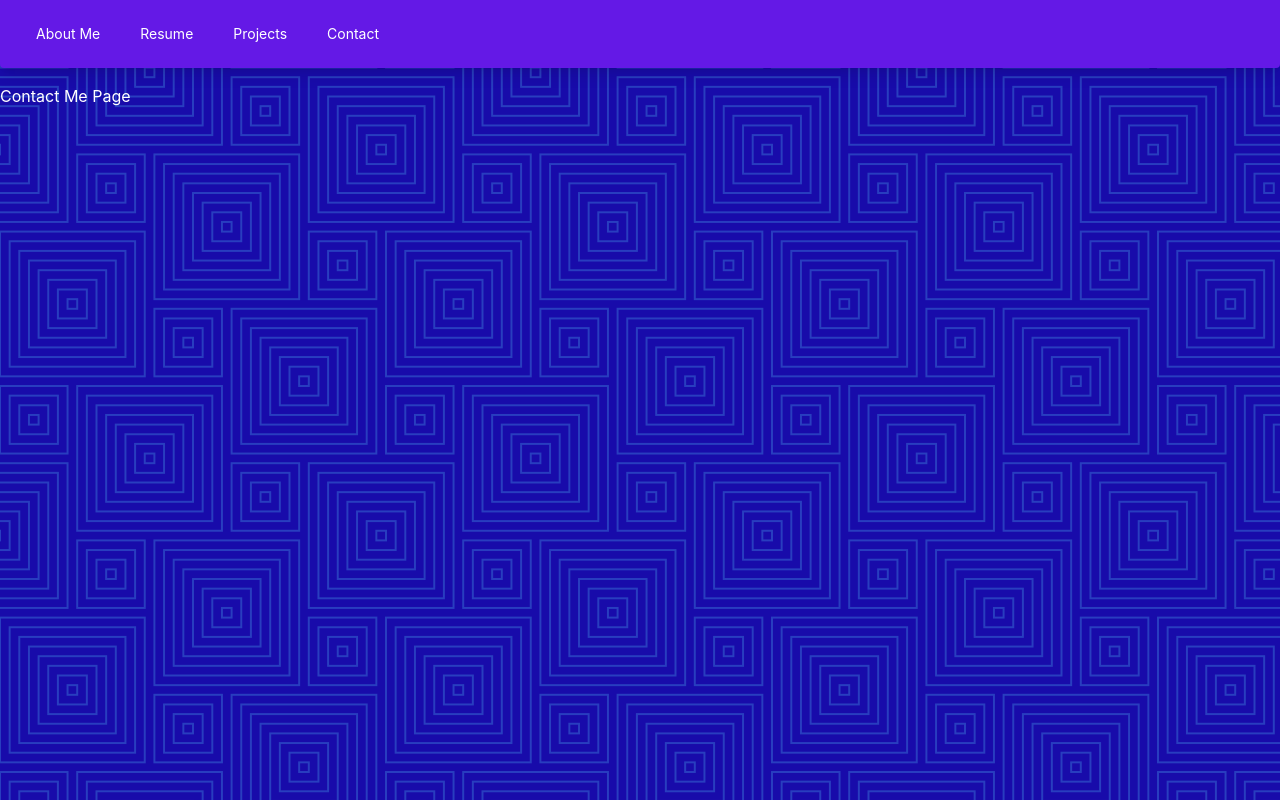
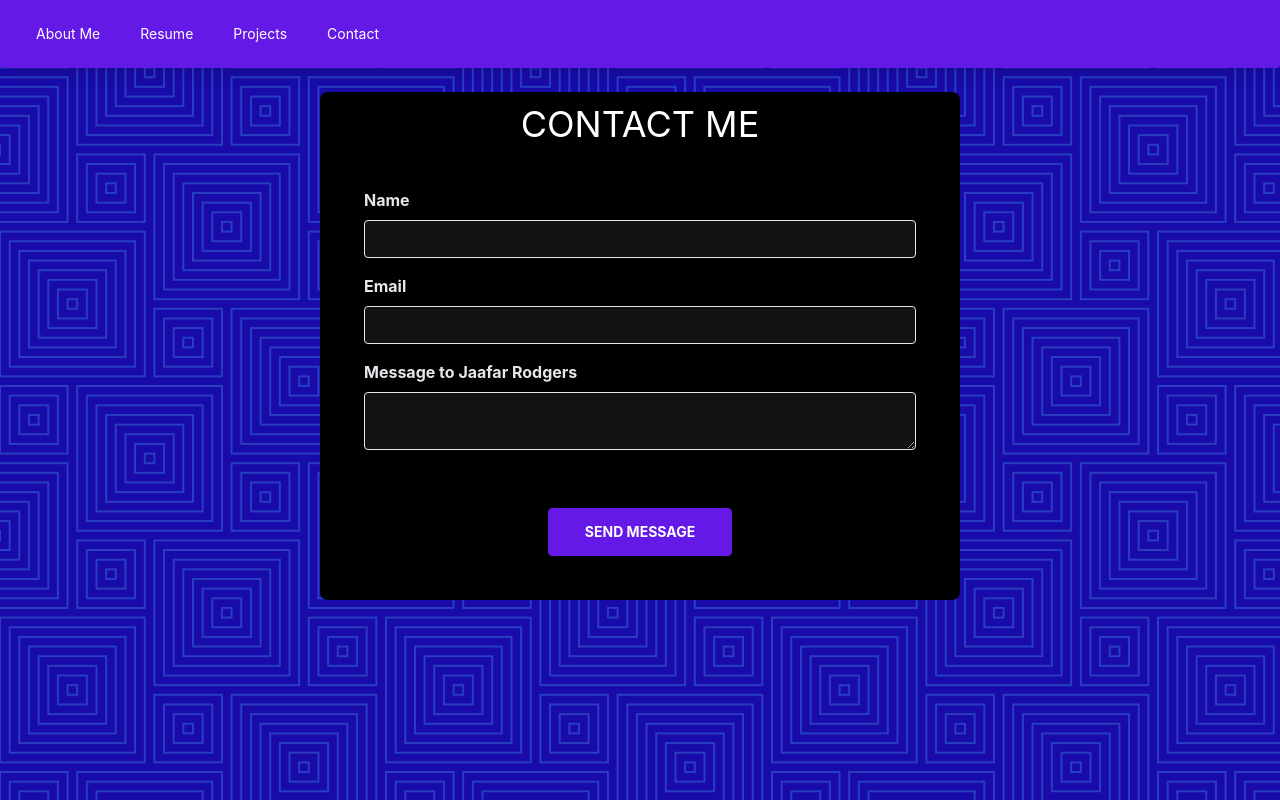
Before and after one commit to MrFiszbi1/Portfolio-Jaafar-Rodgers, a React (Vite) app in the folder vite-project/: page /Contact in a window 1280 px wide. Built offline with nearby package versions, Linux system fonts and the light colour scheme.

Commit message:
Basic Form added
Basic Form added

```diff
--- a/vite-project/src/assets/css/PortfolioStyles.css
+++ b/vite-project/src/assets/css/PortfolioStyles.css
@@ -1,7 +1,6 @@
 @tailwind base;
 @tailwind components;
 @tailwind utilities;
-@tailwind themes;
 
 .portfolioStyle {
     background-color: #180baa;
@@ -62,3 +61,11 @@
 .projectHeader {
     @apply flex justify-start text-2xl px-2
 }
+
+.inputArea {
+    @apply shadow appearance-none border rounded w-full py-2 px-3 text-gray-300 leading-tight focus:outline-none
+}
+
+.formName {
+    @apply block text-gray-200 font-bold mb-2
+}
--- /dev/null
+++ b/vite-project/src/components/ContactForm.tsx
@@ -0,0 +1,82 @@
+import React, { useState } from 'react';
+
+interface ContactMeFormData {
+    name: string;
+    email: string;
+    message: string;
+}
+
+const ContactMeForm: React.FC = () => {
+    const [formData, setFormData] = useState<ContactMeFormData>({
+        name: '',
+        email: '',
+        message: '',
+    });
+
+    const handleChange = (event: React.ChangeEvent<HTMLInputElement | HTMLTextAreaElement>) => {
+        setFormData((prevData) => ({
+            ...prevData,
+            [event.target.name]: event.target.value,
+        }));
+    };
+
+    const handleSubmit = (event: React.FormEvent<HTMLFormElement>) => {
+        event.preventDefault();
+
+        // Handle form submission logic here (e.g., send an email)
+        console.log('Form data:', formData);
+    };
+
+    return (
+        <div className="container mx-auto bg-black rounded-lg overflow-auto m-6 p-3 sm:w-1/2 w-11/12">
+            <h2 className="mx-auto sm:text-4xl text-3xl mb-3 text-white flex justify-center">CONTACT ME</h2>
+            <form onSubmit={handleSubmit} className="rounded-lg shadow-md p-8 flex flex-col">
+                <div className="mb-4">
+                    <label htmlFor="name" className="formName">
+                        Name
+                    </label>
+                    <input
+                        type="text"
+                        id="name"
+                        name="name"
+                        value={formData.name}
+                        onChange={handleChange}
+                        className="inputArea"
+                    />
+                </div>
+                <div className="mb-4">
+                    <label htmlFor="email" className="formName">
+                        Email
+                    </label>
+                    <input
+                        type="email"
+                        id="email"
+                        name="email"
+                        value={formData.email}
+                        onChange={handleChange}
+                        className="inputArea"
+                    />
+                </div>
+                <div className="mb-6">
+                    <label htmlFor="message" className="formName">
+                        Message to Jaafar Rodgers
+                    </label>
+                    <textarea
+                        id="message"
+                        name="message"
+                        value={formData.message}
+                        onChange={handleChange}
+                        className="inputArea"
+                    />
+                </div>
+                <div className="flex items-center justify-center mt-3">
+                    <button type="submit" className="linkButton sm:w-1/3 w-11/12">
+                        Send Message
+                    </button>
+                </div>
+            </form>
+        </div>
+    );
+};
+
+export default ContactMeForm;
--- a/vite-project/src/pages/ContactMePage.tsx
+++ b/vite-project/src/pages/ContactMePage.tsx
@@ -1,10 +1,9 @@
 import '../assets/css/PortfolioStyles.css';
+import ContactForm from "../components/ContactForm";
 
 const ContactMePage = () => {
     return (
-        <div>
-            <h1>Contact Me Page</h1>
-        </div>
+        <ContactForm />
     );
 };
 
```
